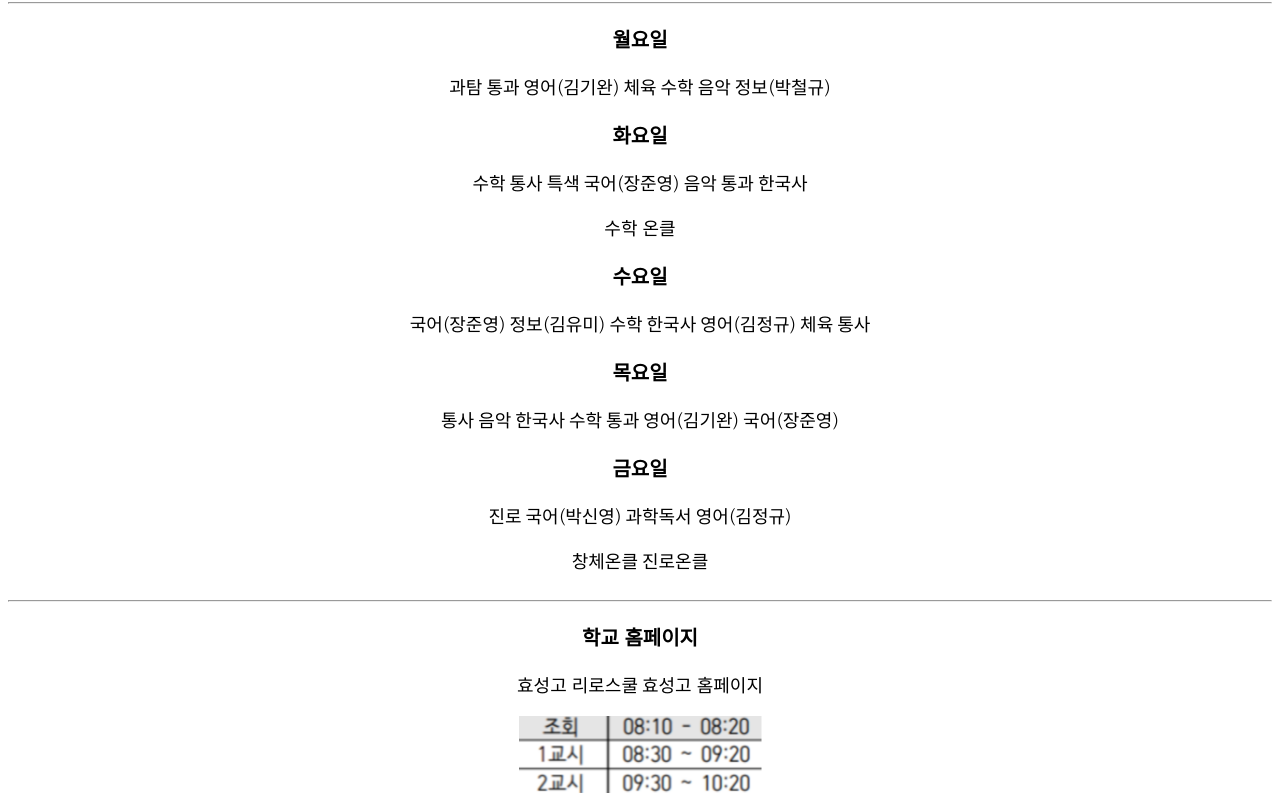
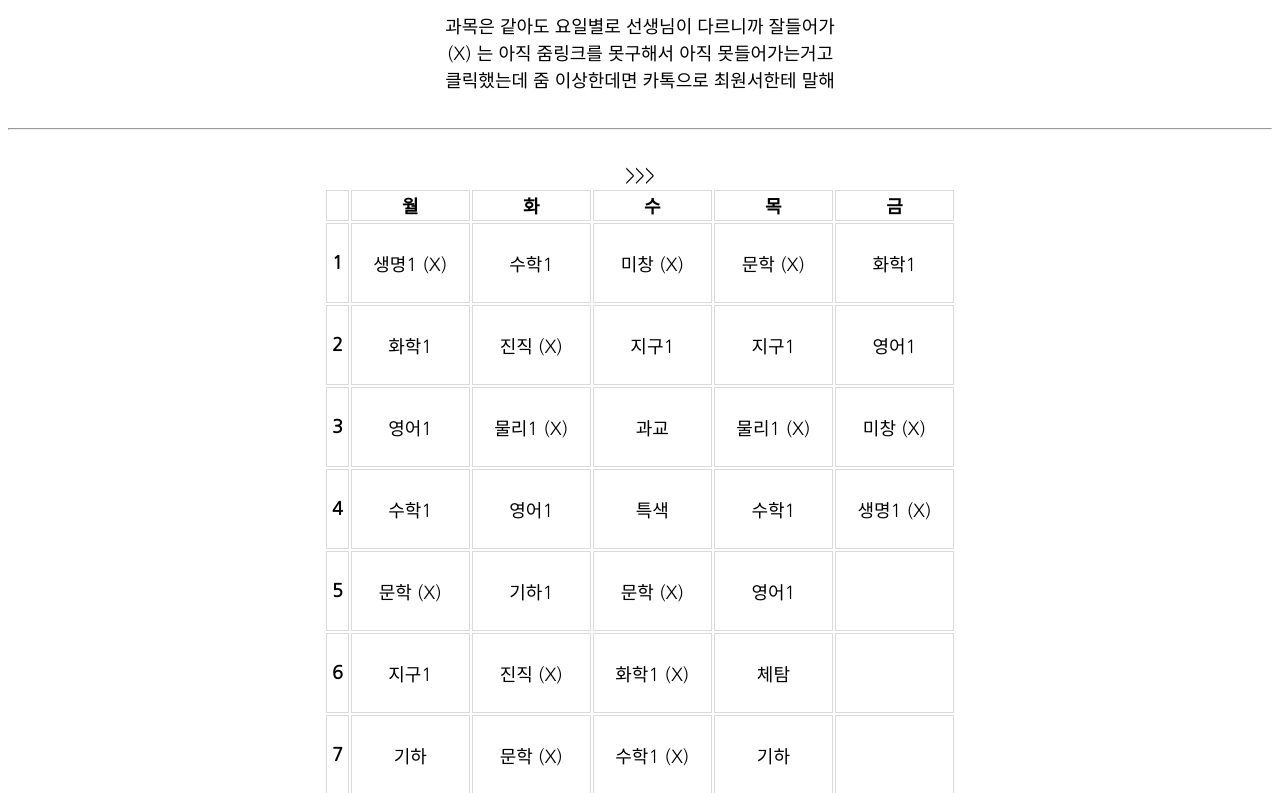
Before and after one commit to dnjstj0819/Hyosung209, a plain HTML site: page index.html in a window 1280 px wide. Shown: the part 167-960 px from the top of the page. Drawn offline with nearby package versions, Linux system fonts and the light colour scheme.

Commit message:
Update index.html

```diff
--- a/index.html
+++ b/index.html
@@ -1,91 +1,134 @@
 <!DOCTYPE html>
 <html lang="ko">
     <head>
-        <title>1학년 7반 시간표</title>
+        <title>2학년 9반 시간표</title>
         <meta charset="UTF-8">
-        <meta property="og:title" content="1학년 7반 시간표">
+        <meta property="og:title" content="2학년 9반 시간표">
         <meta name="viewport" content="width=device-width, initial-scale=1.0"/>
         <link href="https://fonts.googleapis.com/css2?family=Nanum+Gothic&display=swap" rel="stylesheet">
+        <link href="https://unpkg.com/aos@2.3.1/dist/aos.css" rel="stylesheet">
+        <script src="https://unpkg.com/aos@2.3.1/dist/aos.js"></script>
+        <script src="https://code.jquery.com/jquery-1.11.3.min.js"></script>
         <style>
             .제목{
                 font-family: 'Nanum Gothic', serif;
                 font-size:40px
             }
-            a{
+            caption{
+                font-family: 'Nanum Gothic', serif;
+                font-size:20px
+            }
+            div{
                 font-family: 'Nanum Gothic', serif;
                 font-size:18px
             }
-            h3{
-                font-family: 'Nanum Gothic', serif;
-                font-size:20px
-            }
-            .요일{
-                font-family: 'Nanum Gothic', serif;
-                font-size:23px;
-                color:coral
-            }
-            a { text-decoration:none; }
+            a { text-decoration:none; font-size:18px; }
             a:link { color: black; text-decoration: none;}
             a:visited { color: black; text-decoration: none;}
             a:hover { color:coral; text-decoration: none;}
+            table { text-align: center; }
+			      th, td { border: 1px solid #dadada; }
+            body {-ms-user-select: none; -moz-user-select: none; -webkit-user-select: none; -khtml-user-select: none; user-select:none;}
         </style>
     </head>
     <body>
         <center>
-        <h1 class="제목">1학년 7반 시간표</h1>
-        <p class="요일"><script type="text/javascript">
-            var today = new Date();
-            var week = new Array('일', '월', '화', '수', '목', '금', '토')
-            document.write ("오늘 요일 : ", week[today.getDay()], "요일")
-        </script></p>
-        <hr>
-        <h3>월요일</h3>
-            <a href="https://zoom.us/j/6860189588?pwd=WnBhM3k4ZzB4Z0I0N0hCWlZQSVcrUT09">과탐</a><!--과학탐구실험 줌 수업-->
-            <a href="https://us02web.zoom.us/j/972803917?pwd=enVxTGsvZmhDYlpKVExKcjhVaytGdz09">통과</a><!--통합과학 줌 수업-->
-            <a href="https://us02web.zoom.us/j/7317018056?pwd=KytteHdEV29CVzMxU0dYTUpTamlYdz09 ">영어(김기완)</a><!--영어(김기완 쌤) 줌 수업-->
-            <a href="https://us04web.zoom.us/j/6092519507?pwd=dVdaRmZKZUppbE5KTUxuejZvaHBJQT09">체육</a><!--운동과 건강 줌 수업-->
-            <a href="https://us02web.zoom.us/j/9580229065?pwd=WW9zNnZpVGsxNVNiTlMxN0hUUHlmQT09">수학</a><!--수학 줌 수업-->
-            <a href="https://us02web.zoom.us/j/9683140851?pwd=ZlBMdFpmTlZBNW05UjNyZVczYythdz09">음악</a><!--음악 줌 수업-->
-            <a href="https://zoom.us/j/5352590312?pwd=YVNHRms1UUF0cmZnZGxTNnhnR2paUT09">정보(박철규)</a><!--정보(박철규 쌤) 줌 수업-->
-        <h3>화요일</h3>
-            <a href="https://us02web.zoom.us/j/9580229065?pwd=WW9zNnZpVGsxNVNiTlMxN0hUUHlmQT09">수학</a><!--수학 줌 수업-->
-            <a href="https://zoom.us/j/4716194881?pwd=WnFJamNKZTVqNXBrbTB6TGlhRWNHUT09">통사</a><!--통합사회 줌 수업-->
-            <a href="https://hoc36.ebssw.kr/specialcolor1/hmpg/hmpgAlctcrListView.do?menuSn=384941">특색</a><!--특색 수업-->
-            <a href="https://us02web.zoom.us/j/3309633175?pwd=ajh5STV4NlNHemNDTjhWbms2SXFqdz09">국어(장준영)</a><!--국어(장준영 쌤) 줌 수업-->
-            <a href="https://us02web.zoom.us/j/9683140851?pwd=ZlBMdFpmTlZBNW05UjNyZVczYythdz09">음악</a><!--음악 줌 수업-->
-            <a href="https://us02web.zoom.us/j/972803917?pwd=enVxTGsvZmhDYlpKVExKcjhVaytGdz09">통과</a><!--통합과학 줌 수업-->
-            <a href="https://us02web.zoom.us/j/2295238663?pwd=WmNIUElNSWRXRUxnZmFqZFF5cVdPZz09">한국사</a><!--한국사 줌 수업-->
-            <br><br><a href="https://hoc36.ebssw.kr/hsmath6240/hmpg/hmpgAlctcrListView.do?menuSn=368116">수학 온클</a><!--수학 온클-->
-        <h3>수요일</h3>
-            <a href="https://us02web.zoom.us/j/3309633175?pwd=ajh5STV4NlNHemNDTjhWbms2SXFqdz09">국어(장준영)</a><!--국어(장준영 쌤) 줌 수업-->
-            <a href="https://us02web.zoom.us/j/4569059741?pwd=a3Bvc3NXRS80ajMzN2VMajZVUHpPZz09">정보(김유미)</a><!--정보(김유미 쌤) 줌 수업-->
-            <a href="https://us02web.zoom.us/j/9580229065?pwd=WW9zNnZpVGsxNVNiTlMxN0hUUHlmQT09">수학</a><!--수학 줌 수업-->
-            <a href="https://us02web.zoom.us/j/2295238663?pwd=WmNIUElNSWRXRUxnZmFqZFF5cVdPZz09">한국사</a><!--한국사 줌 수업-->
-            <a href="https://us02web.zoom.us/j/2978909392?pwd=NkFUNEVOemdmdUF6MktsOElVZmltUT09">영어(김정규)</a><!--영어(김정규 쌤) 줌 수업-->
-            <a href="https://us04web.zoom.us/j/6092519507?pwd=dVdaRmZKZUppbE5KTUxuejZvaHBJQT09">체육</a><!--운동과 건강 줌 수업-->
-            <a href="https://zoom.us/j/4716194881?pwd=WnFJamNKZTVqNXBrbTB6TGlhRWNHUT09">통사</a><!--통합사회 줌 수업-->
-        <h3>목요일</h3>
-            <a href="https://zoom.us/j/4716194881?pwd=WnFJamNKZTVqNXBrbTB6TGlhRWNHUT09">통사</a><!--통합사회 줌 수업-->
-            <a href="https://us02web.zoom.us/j/9683140851?pwd=ZlBMdFpmTlZBNW05UjNyZVczYythdz09">음악</a><!--음악 줌 수업-->
-            <a href="https://us02web.zoom.us/j/2295238663?pwd=WmNIUElNSWRXRUxnZmFqZFF5cVdPZz09">한국사</a><!--한국사 줌 수업-->
-            <a href="https://us02web.zoom.us/j/9580229065?pwd=WW9zNnZpVGsxNVNiTlMxN0hUUHlmQT09">수학</a><!--수학 줌 수업-->
-            <a href="https://us02web.zoom.us/j/972803917?pwd=enVxTGsvZmhDYlpKVExKcjhVaytGdz09">통과</a><!--통합과학 줌 수업-->
-            <a href="https://us02web.zoom.us/j/7317018056?pwd=KytteHdEV29CVzMxU0dYTUpTamlYdz09 ">영어(김기완)</a><!--영어(김기완 쌤) 줌 수업-->
-            <a href="https://us02web.zoom.us/j/3309633175?pwd=ajh5STV4NlNHemNDTjhWbms2SXFqdz09">국어(장준영)</a><!--국어(장준영 쌤) 줌 수업-->
-        <h3>금요일</h3>
-            <a href="https://us02web.zoom.us/j/9580229065?pwd=WW9zNnZpVGsxNVNiTlMxN0hUUHlmQT09">진로</a><!--진로 줌 수업-->
-            <a href="https://zoom.us/j/6117180017?pwd=QTJnNUF3SytDU0RVL1hrRCtqMzVGdz09">국어(박신영)</a><!--국어(박신영 쌤) 줌 수업-->
-            <a href="https://zoom.us/j/6860189588?pwd=WnBhM3k4ZzB4Z0I0N0hCWlZQSVcrUT09">과학독서</a><!--과학독서 줌 수업-->
-            <a href="https://us02web.zoom.us/j/2978909392?pwd=NkFUNEVOemdmdUF6MktsOElVZmltUT09">영어(김정규)</a><!--영어(김정규 쌤) 줌 수업-->
-            <br><br><a href="https://hoc36.ebssw.kr/hsca1/hmpg/hmpgAlctcrListView.do?menuSn=383002">창체온클</a><!--창체 수업-->
-            <a href="https://hoc36.ebssw.kr/career1953/hmpg/hmpgAlctcrListView.do?menuSn=382817">진로온클</a><!--진로 온클-->
-            <br><br>
-            <hr><h3>학교 홈페이지</h3>
-            <a href="https://hyosung.riroschool.kr/">효성고 리로스쿨</a><!--효성고 리로스쿨-->
-            <a href="http://hyosung.hs.kr/index.php">효성고 홈페이지</a><!--효성고-->
-            <br><br>
-            <a href="https://naver.com/"><img src="시간표.png"></a>
+        <h1 class="제목">2학년 9반 시간표</h1>
+        <h1 id="clock" style="color:coral; font-family:'Nanum Gothic';">00:00</h1>
+        <script>
+        var clockTarget = document.getElementById("clock");
+        function clock() {
+            var date = new Date();
+            var day = date.getDay();
+            var week = ['일', '월', '화', '수', '목', '금', '토'];
+            var hours = date.getHours();
+            var minutes = date.getMinutes();
+            clockTarget .innerText = `${week[day]}요일 ` +
+            `${hours < 10 ? `0${hours}` : hours}시 : ${minutes < 10 ? `0${minutes }`  : minutes }분`;
+            }
+        function init() {
+        clock();
+        setInterval(clock, 1000);
+        }
+        init();
+        </script>
+        <div>과목은 같아도 요일별로 선생님이 다르니까 잘들어가</div>
+        <div>(X) 는 아직 줌링크를 못구해서 아직 못들어가는거고</div>
+        <div>클릭했는데 줌 이상한데면 카톡으로 최원서한테 말해</div>
+        <div>　</div><hr>
+        <script> AOS.init(); </script>
+        <div>　</div>
+        <!--------------------------------------------------------------------------------------------------------------------------------------------------------->
+        <div data-aos="zoom-in">
+            <table width="50%">
+                  <tr>
+                    <th></th>
+                    <th>월</th>
+                    <th>화</th>
+                    <th>수</th>
+                    <th>목</th>
+                    <th>금</th>
+                  </tr>
+                <tbody>
+                  <tr height="80">
+                    <th>1</th>
+                    <td><a href="">생명1 (X)</a></td><!--생명과학 백승혁-->
+                    <td><a href="https://us02web.zoom.us/j/7029964982?pwd=VE83Z25QazYwVE5CZGlZV0xQdFNiZz09">수학1</a></td><!--수학 오혜미-->
+                    <td><a href="">미창 (X)</a></td><!--미술창작 이지수-->
+                    <td><a href="">문학 (X)</a></td><!--문학 장준영-->
+                    <td><a href="https://us02web.zoom.us/j/4501224672?pwd=U0k2RW5MN0s0WXMxd2JvSWFOdkNXQT09">화학1</a></td><!--화학 이경민-->
+                  </tr>
+                  <tr height="80">
+                    <th>2</th>
+                    <td><a href="https://us02web.zoom.us/j/4501224672?pwd=U0k2RW5MN0s0WXMxd2JvSWFOdkNXQT09">화학1</a></td><!--화학 이경민-->
+                    <td><a href="">진직 (X)</a></td><!--진로와직업 강금희-->
+                    <td><a href="https://us02web.zoom.us/j/5655603297?pwd=Sjk3UnhLODVqdVEwTXJRZk5qbXNGdz09">지구1</a></td>><!--지구과학 이승영-->
+                    <td><a href="https://us02web.zoom.us/j/5655603297?pwd=Sjk3UnhLODVqdVEwTXJRZk5qbXNGdz09">지구1</a></td>><!--지구과학 이승영-->
+                    <td><a href="https://zoom.us/j/5104395898?pwd=ci9ncHpRTkV6amtvTHVSYzhNK043QT09">영어1</a></td><!--영어1 박보라-->
+                  </tr>
+                  <tr height="80">
+                    <th>3</th>
+                    <td><a href="https://us02web.zoom.us/j/7317018056?pwd=KytteHdEV29CVzMxU0dYTUpTamlYdz09">영어1</a></td><!--영어1 김기완-->
+                    <td><a href="">물리1 (X)</a></td><!--물리1 김유미--->
+                    <td><a href="https://us02web.zoom.us/j/8399914024?pwd=R2I3TDNNcEZjRVRZOGFxTnZGTmhvdz09">과교</a></td><!--과학교양 권희진-->
+                    <td><a href="">물리1 (X)</a></td><!--물리1 김유미--->
+                    <td><a href="">미창 (X)</a></td><!--미술창작 황현경-->
+                  </tr>
+                  <tr height="80">
+                    <th>4</th>
+                    <td><a href="https://us02web.zoom.us/j/7029964982?pwd=VE83Z25QazYwVE5CZGlZV0xQdFNiZz09">수학1</a></td><!--수학 오혜미-->
+                    <td><a href="https://zoom.us/j/5104395898?pwd=ci9ncHpRTkV6amtvTHVSYzhNK043QT09">영어1</a></td><!--영어1 박보라-->
+                    <td><a href="https://us02web.zoom.us/j/7412490253?pwd=dS9lQVlkazFsaEQ2UFR4cCtxcUxXdz09">특색</a></td><!-- 특색 김병준-->
+                    <td><a href="https://us02web.zoom.us/j/7029964982?pwd=VE83Z25QazYwVE5CZGlZV0xQdFNiZz09">수학1</a></td><!--수학 오혜미-->
+                    <td><a href="">생명1 (X)</a></td><!--생명과학 백승혁-->
+                  </tr>
+                  <tr height="80">
+                    <th>5</th>
+                    <td><a href="">문학 (X)</a></td><!--문학 장준영-->
+                    <td><a href="https://zoom.us/j/6620251058?pwd=c21Kb2tBdEkyS1JjNnZLWkIvLzBrZz09">기하1</a></td><!--기하 신지현-->
+                    <td><a href="">문학 (X)</a></td><!--문학 박신영-->
+                    <td><a href="https://us02web.zoom.us/j/7317018056?pwd=KytteHdEV29CVzMxU0dYTUpTamlYdz09">영어1</a></td><!--영어1 김기완-->
+                    <td>　</td>
+                  </tr>
+                  <tr height="80">
+                    <th>6</th>
+                    <td><a href="https://us02web.zoom.us/j/5655603297?pwd=Sjk3UnhLODVqdVEwTXJRZk5qbXNGdz09">지구1</a></td>><!--지구과학 이승영-->
+                    <td><a href="">진직 (X)</a></td><!--진로와직업 조현-->
+                    <td><a href="">화학1 (X)</a></td><!--화학1 김양현-->
+                    <td><a href="https://us04web.zoom.us/j/6231503832?pwd=WmJCeFA1K3Q1emloMzNoZ3MwaEVnQT09">체탐</a></td><!--체육탐구 이종회-->
+                    <td>　</td>
+                  </tr>
+                  <tr height="80">
+                    <th>7</th>
+                    <td><a href="https://us02web.zoom.us/j/7412490253?pwd=dS9lQVlkazFsaEQ2UFR4cCtxcUxXdz09">기하</a></td><!-- 기하 김병준-->
+                    <td><a href="">문학 (X)</a></td><!--문학 장준영-->
+                    <td><a href="">수학1 (X)</a></td><!--수학1 박시영-->
+                    <td><a href="https://us02web.zoom.us/j/7412490253?pwd=dS9lQVlkazFsaEQ2UFR4cCtxcUxXdz09">기하</a></td><!-- 기하 김병준-->
+                    <td>　</td>
+                  </tr>
+                </tbody>
+            </table>
+        </div>
         </center>
     </body>
 </html>
-<!--https://dnjstj0819.github.io/Hyosung107/-->
```
